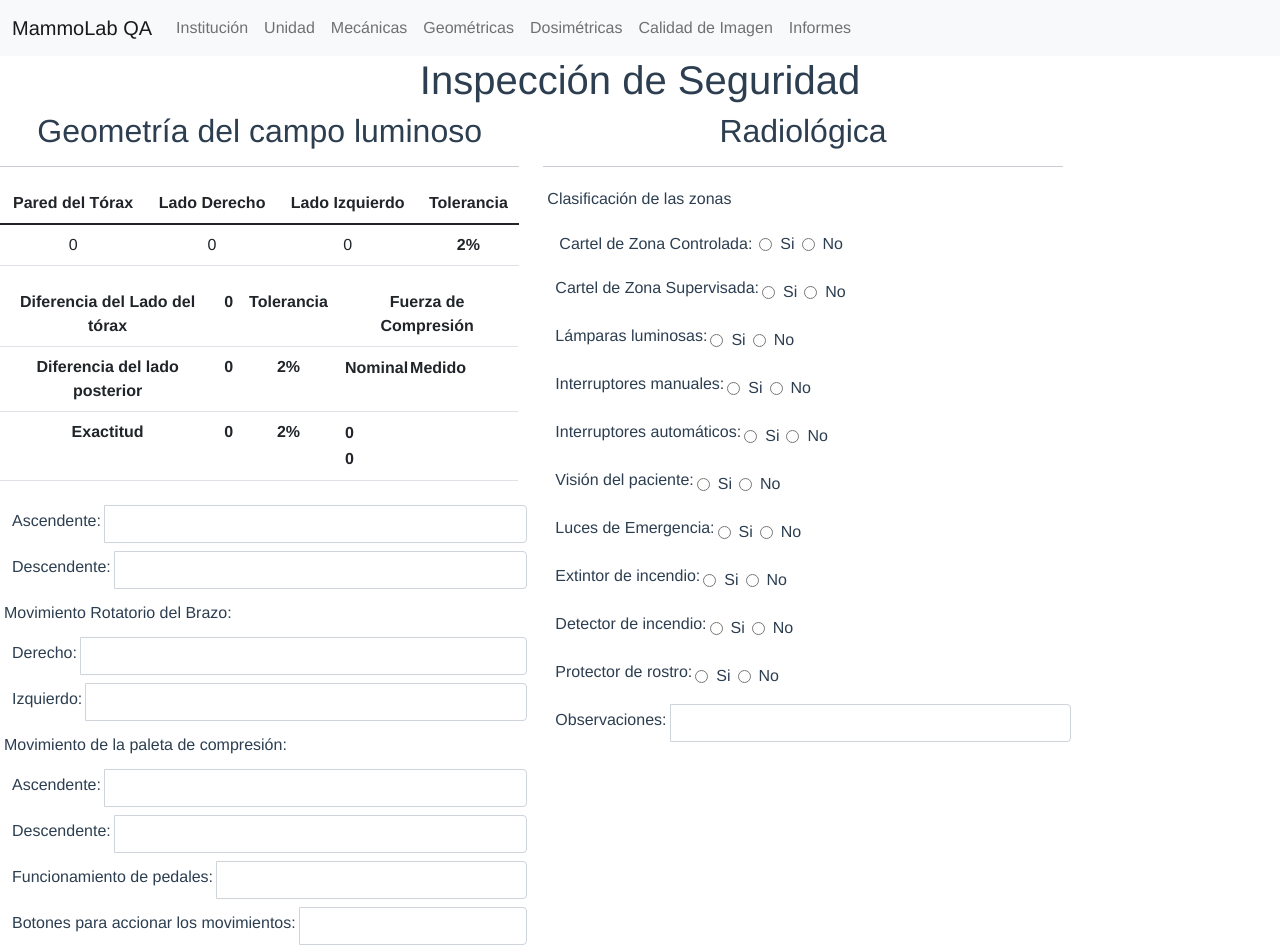
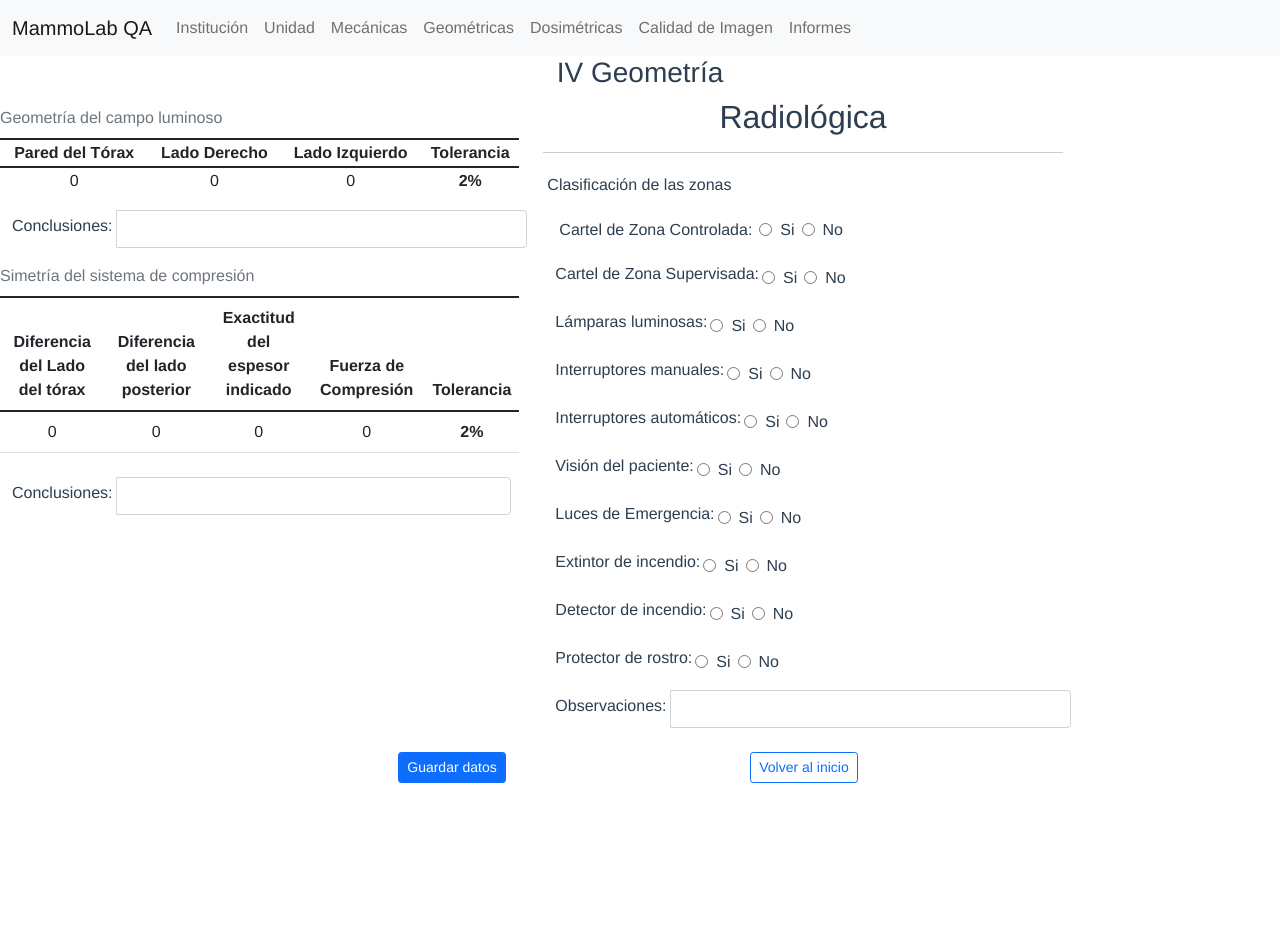
Before and after one commit to DouglasGuacaran/electron-vue-mamography, a Vue app: page /geometricas in a window 1280 px wide. Shown: the top 951 px of the page. After the commit the page ends 800 px from the top, so only its background shows below. Built offline with nearby package versions, Linux system fonts and the light colour scheme.

Commit message:
Agrego algunos cambios

```diff
--- a/src/views/Geometricas.vue
+++ b/src/views/Geometricas.vue
@@ -1,105 +1,57 @@
 <template>
   <div class="Institucion">
-    <h1>Inspección de Seguridad</h1>
+    <h3>IV Geometría</h3>
       <div class="row">
           <div class="col-5">
-            <h2>Geometría del campo luminoso</h2>
-            <hr>
-            <form method="get">
-              <div class="input-group mt-2">
-                <table class="table">
-                  <thead>
-                    <tr>
+              <div>
+                <table class='table'>
+                  <caption style="caption-side:top">Geometría del campo luminoso </caption>
+                    <thead>
                       <th>Pared del Tórax</th>
                       <th>Lado Derecho</th>
                       <th>Lado Izquierdo</th>
                       <th>Tolerancia</th>
+                    </thead>
+                    <tbody>
+                      <td contenteditable='true'>0</td>
+                      <td contenteditable='true'>0</td>
+                      <td contenteditable='true'>0</td>
+                      <th> 2%</th>
+                    </tbody>
+                </table>
+                <div class="input-group m-2">
+                  <label class="m-1" for="formulario1">Conclusiones:</label>
+                  <input type="text" class="form-control" id="formularioInput8" required>
+                </div>
+              </div>
+
+            <form>
+              <div class="input-group mt-2">
+                <table class="table">
+                  <caption style="caption-side:top">Simetría del sistema de compresión</caption>
+                    <thead>
+                    <tr>
+                      <th>Diferencia del Lado del tórax</th>
+                      <th>Diferencia del lado posterior</th>
+                      <th>Exactitud del espesor indicado</th>
+                      <th>Fuerza de Compresión</th>
+                      <th>Tolerancia</th>
                     </tr>
-                  </thead>
-                  <tbody>
+                    </thead>
+                    <tbody>
                     <tr>
                       <td contenteditable='true'>0</td>
                       <td contenteditable='true'>0</td>
                       <td contenteditable='true'>0</td>
-                      <th> 2%</th>
+                      <td contenteditable='true'>0</td>
+                      <th contenteditable='true'>2%</th>
                     </tr>
-                  </tbody>
+                    </tbody>
                 </table>
-                <table class="table">
-                  <tbody>
-                    <tr>
-                      <th>Diferencia del Lado del tórax</th>
-                      <th contenteditable='true'>0</th>
-                      <th>Tolerancia</th>
-                      <th>Fuerza de Compresión</th>
-                    </tr>
-                    <tr>
-                      <th>Diferencia del lado posterior</th>
-                      <th contenteditable='true'>0</th>
-                      <th contenteditable='true'>2%</th>
-                      <th>
-                        <tr>
-                          <th>Nominal</th>
-                          <th>Medido</th>
-                        </tr>
-                      </th>
-                    </tr>
-                    <tr>
-                      <th>Exactitud</th>
-                      <th contenteditable='true'>0</th>
-                      <th contenteditable='true'>2%</th>
-                      <th>
-                        <tr>
-                          <div class='col-5'><th contenteditable='true'>0</th></div>
-                          <div class='col-5'><th contenteditable='true'>0</th></div>
-                        </tr>
-                      </th>
-                    </tr>
-                  </tbody>
-                </table>
-
-              </div>
-              <div class="input-group m-2">
-                <label class="m-1" for="formulario1">Ascendente:</label>
-                <input type="text" class="form-control" id="formulario1Input" required>
-              </div>
-              <div class="input-group m-2">
-                <label class="m-1" for="formulario1">Descendente:</label>
-                <input type="text" class="form-control" id="formulario1Input1" required>
-              </div>
-              <div class="input-group mt-2">
-                <label class="m-1" for="formulario1">Movimiento Rotatorio del Brazo:</label>
-              </div>
-              <div class="input-group m-2">
-                <label class="m-1" for="formulario1">Derecho:</label>
-                <input type="text" class="form-control" id="formulario1Input2" required>
-              </div>
-              <div class="input-group m-2">
-                <label class="m-1" for="formulario1">Izquierdo:</label>
-                <input type="text" class="form-control" id="formulario1Input3" required>
-              </div>
-              <div class="input-group mt-2">
-                <label class="m-1" for="formulario1">Movimiento de la paleta de compresión:</label>
-              </div>
-              <div class="input-group m-2">
-                <label class="m-1" for="formulario1">Ascendente:</label>
-                <input type="text" class="form-control" id="formulario1Input4" required>
-              </div>
-              <div class="input-group m-2">
-                <label class="m-1" for="formulario1">Descendente:</label>
-                <input type="text" class="form-control" id="formulario1Input5" required>
-              </div>
-              <div class="input-group m-2">
-                <label class="m-1" for="formulario1">Funcionamiento de pedales:</label>
-                <input type="text" class="form-control" id="formularioInput6" required>
-              </div>
-              <div class="input-group m-2">
-                <label class="m-1" for="formulario1">Botones para accionar los movimientos:</label>
-                <input type="text" class="form-control" id="formularioInput7" required>
-              </div>
-              <div class="input-group m-2">
-                <label class="m-1" for="formulario1">Funcionamiento del sistema de Aire Acondicionado:</label>
-                <input type="text" class="form-control" id="formularioInput8" required>
+                <div class="input-group m-2">
+                  <label class="m-1" for="formulario1">Conclusiones:</label>
+                  <input type="text" class="form-control" id="formularioInput8" required>
+                </div>
               </div>
             </form>
           </div>
@@ -258,4 +210,7 @@ export default {
   opacity: 1;
 }
 
+.celda {
+
+}
 </style>
--- a/src/views/Institucion.vue
+++ b/src/views/Institucion.vue
@@ -1,5 +1,6 @@
 <template>
   <div class="Institucion">
+    <h3>I Datos Generales de la Institucion</h3>
       <div class="row">
         <div class="col-1"></div>
           <div class="col-5">
--- a/src/views/Mecanicas.vue
+++ b/src/views/Mecanicas.vue
@@ -1,6 +1,6 @@
 <template>
   <div class="Institucion">
-    <h1>Inspección de Seguridad</h1>
+    <h3>III Inspección de Seguridad</h3>
       <div class="row">
         <div class="col-1"></div>
           <div class="col-5">
--- a/src/views/Unidad.vue
+++ b/src/views/Unidad.vue
@@ -1,5 +1,6 @@
 <template>
     <div class="Unidad">
+      <h3>II Características de la Unidad Mamográfica</h3>
       <div class="row justify-content-lg-center">
           <div class="col-5">
             <h2>Mamógrafo</h2>
```
